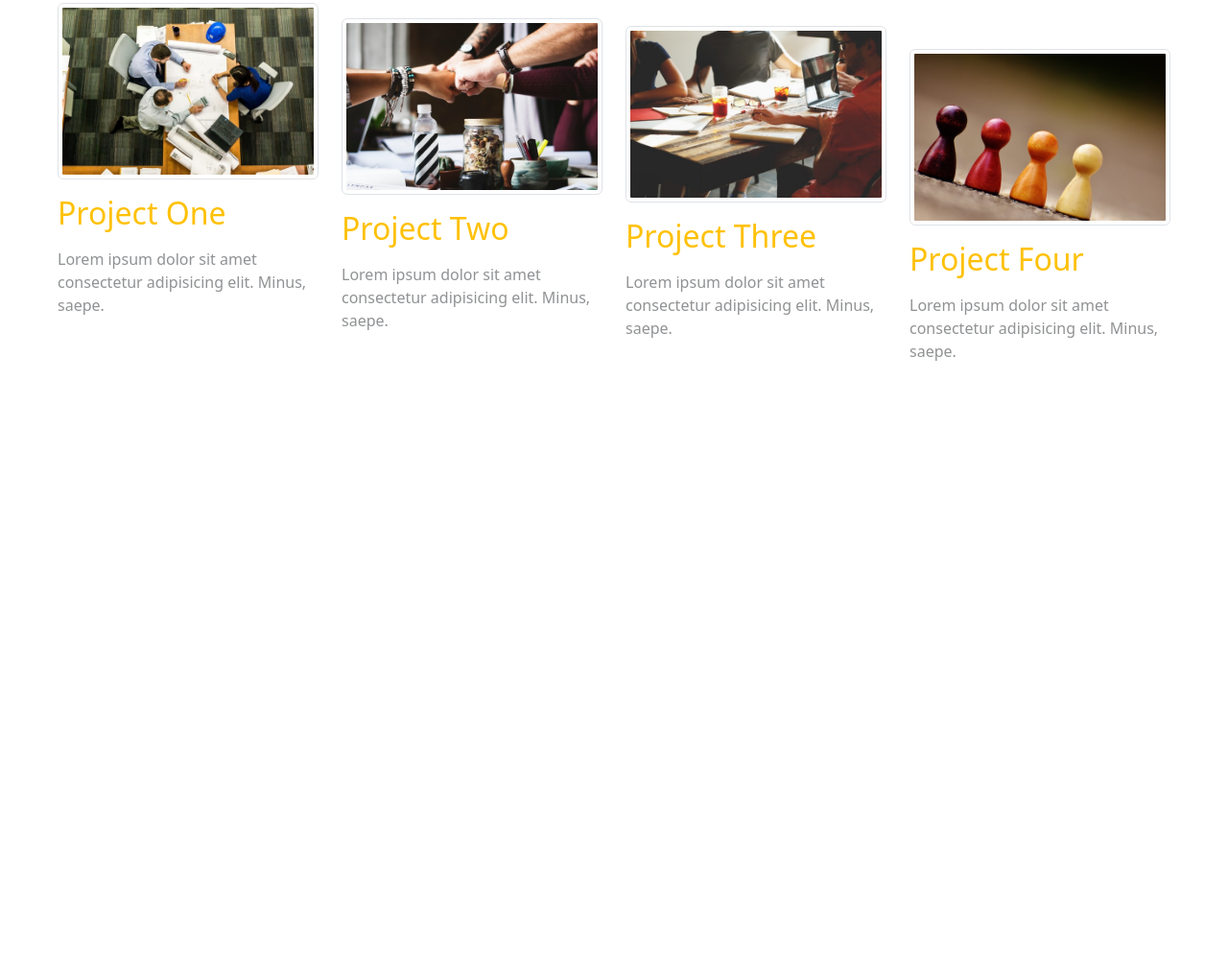
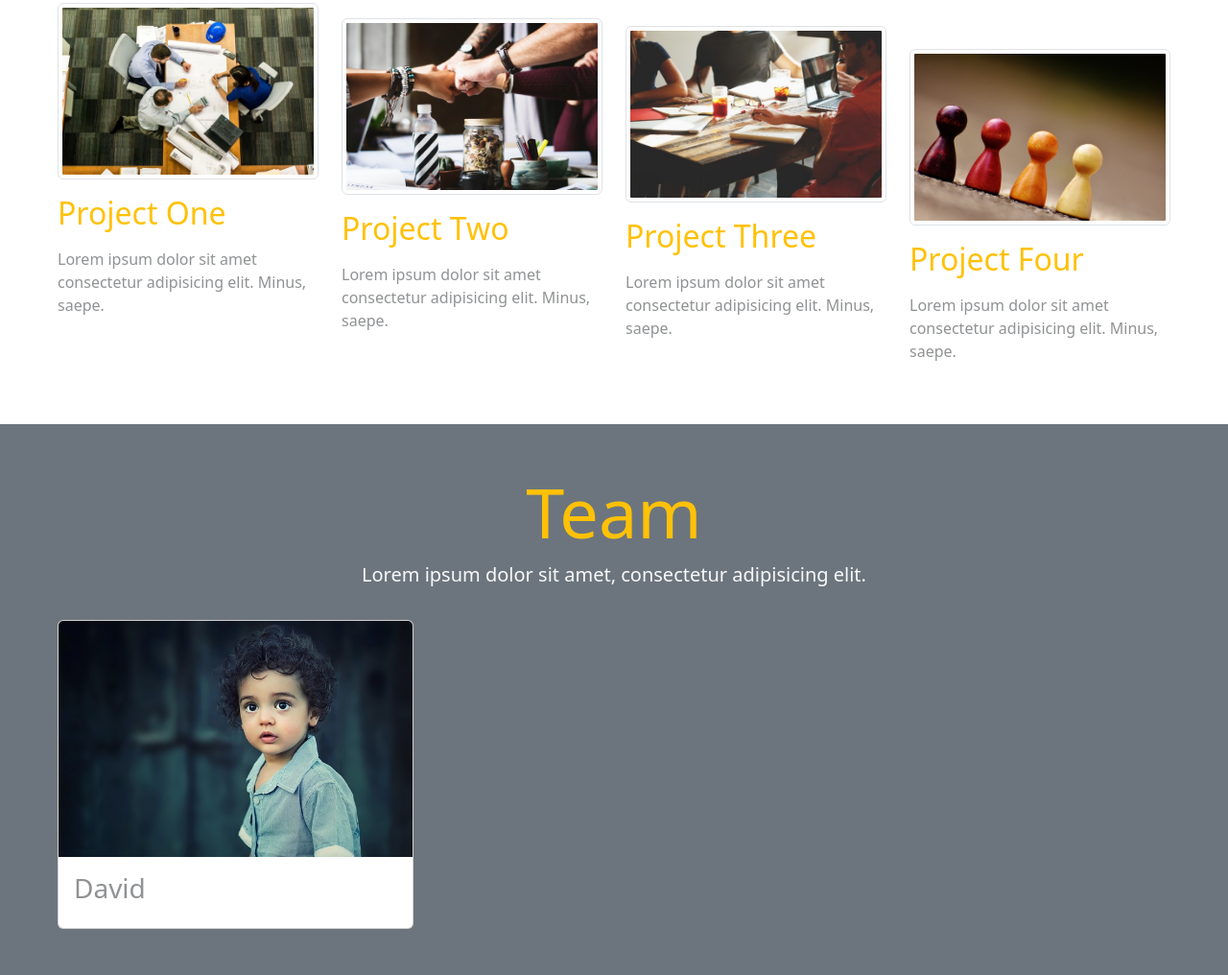
Before and after one commit to dmeskhi/bootstrap, a plain HTML site: page index.html in a window 1280 px wide. Shown: the part 1644-2660 px from the top of the page at 96% size. Before the commit the page ends 2086 px from the top, so only its background shows below. Drawn offline with nearby package versions, Linux system fonts and the light colour scheme.

Commit message:
Working on team section

```diff
--- a/index.html
+++ b/index.html
@@ -195,6 +195,39 @@
      </section>
     <!-- End of Projects -->
 
+    <!-- Team -->
+     <section class="p-sm-5 p-2 bg-secondary">
+      <div class="container-fluid">
+        <!-- title -->
+        <div class="row">
+          <div class="col text-center mb-3">
+            <h1 class="text-warning display-2">Team</h1>
+            <p class="lead text-light">Lorem ipsum dolor sit amet, consectetur adipisicing elit.</p>
+          </div>
+         </div>
+        <!-- end of title -->
+         <div class="row">
+          <div class="col-lg-4">
+            <div class="card">
+              <img src="images/kid1.jpg" class="card-img-top">
+              <div class="card-body">
+                <div class="card-title">
+                  <h3 class="text-body-tertiary">David</h3>
+                </div>
+              </div>
+            </div>
+          </div>
+          <div class="col-lg-4">
+
+          </div>
+          <div class="col-lg-4">
+
+          </div>
+         </div>
+      </div>
+     </section>
+    <!-- End of Team -->
+
     <script
       src="https://cdn.jsdelivr.net/npm/bootstrap@5.3.3/dist/js/bootstrap.bundle.min.js"
       integrity="sha384-YvpcrYf0tY3lHB60NNkmXc5s9fDVZLESaAA55NDzOxhy9GkcIdslK1eN7N6jIeHz"
```
